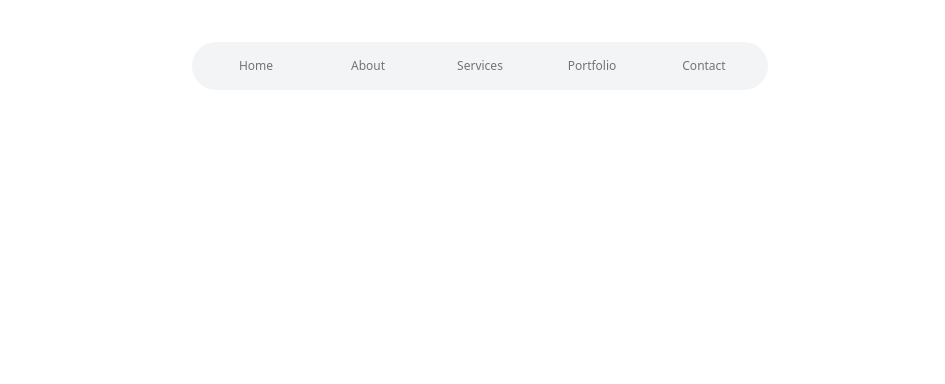
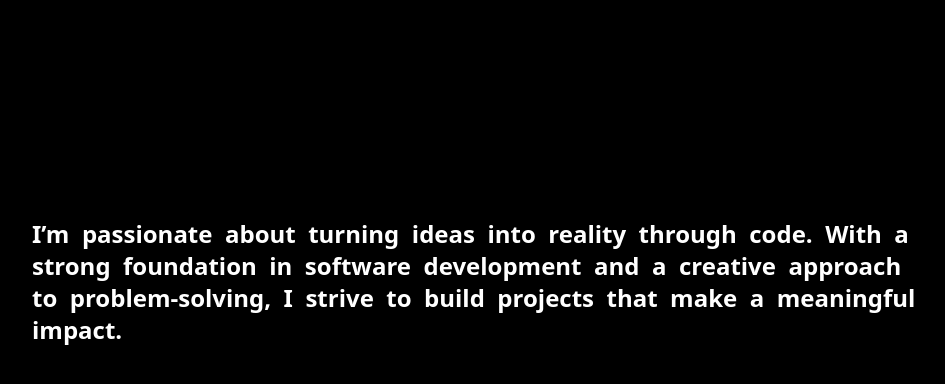
Before and after one commit to komal-kumawat/framerMotion, a React (Vite) app: page / in a window 1280 px wide. Shown: the part 118-502 px from the top of the page, without its empty margins (160-1105 px from the left). Built offline with nearby package versions, Linux system fonts and the light colour scheme.

Commit message:
learning animations

```diff
--- a/src/App.tsx
+++ b/src/App.tsx
@@ -1,6 +1,7 @@
 import "./App.css";
-import Navbar from "./components/Navbar";
-import Layout from "./pages/Layout-cards";
+// import Navbar from "./components/Navbar";
+import AnimatedTextComp from "./pages/AnimatedText";
+// import Layout from "./pages/Layout-cards";
 // import CardContent from "./pages/CardContent";
 // import DottedPage from "./pages/DottedPage";
 // import MotionHooks from "./pages/MotionHooks";
@@ -12,7 +13,8 @@ function App() {
       {/* <CardContent/> */}
       {/* <MotionHooks /> */}
       {/* <Layout/> */}
-      <Navbar/>
+      {/* <Navbar/> */}
+      <AnimatedTextComp/>
     </div>
   )
 }
--- /dev/null
+++ b/src/pages/AnimatedText.tsx
@@ -0,0 +1,64 @@
+import { useAnimate , motion, stagger } from "motion/react"
+import { useEffect } from "react";
+
+const AnimatedText = () => {
+    const [scope, animate] = useAnimate();
+    const text = "I’m passionate about turning ideas into reality through code. With a strong foundation in software development and a creative approach to problem-solving, I strive to build projects that make a meaningful impact."
+
+    useEffect(()=>{
+        startAnimating();
+    } , [])
+
+    const startAnimating = ()=>{
+        "span"
+        animate("span" , {
+            opacity:1,
+            filter:"blur(0px)",
+            y:0
+        },{
+            duration:0.5,
+            ease:"easeInOut",
+            delay:stagger(0.04)
+        });
+    }
+    return (
+        <div
+            ref={scope}
+
+            className="text-white max-w-4xl mx-auto font-bold text-2xl">
+            {/* <motion.span
+                style={{
+                    opacity:0
+                }}
+                className="inline-block"
+            >
+            {text}
+
+            </motion.span> */}
+            {text.split(" ").map((word , idx)=>(
+                <motion.span
+                    style={{
+                       opacity:0,
+                       filter:"blur(10px)" ,
+                       y:10,
+                    }}
+                    key={word+idx}
+                    className="inline-block"
+                >
+                    {word} &nbsp;
+                </motion.span>
+            ))}
+
+        </div>
+    )
+}
+const AnimatedTextComp = () => {
+    return (
+        <div
+            className='flex items-center justify-content min-h-screen bg-black p-20'>
+            <AnimatedText />
+        </div>
+    )
+}
+
+export default AnimatedTextComp
```
